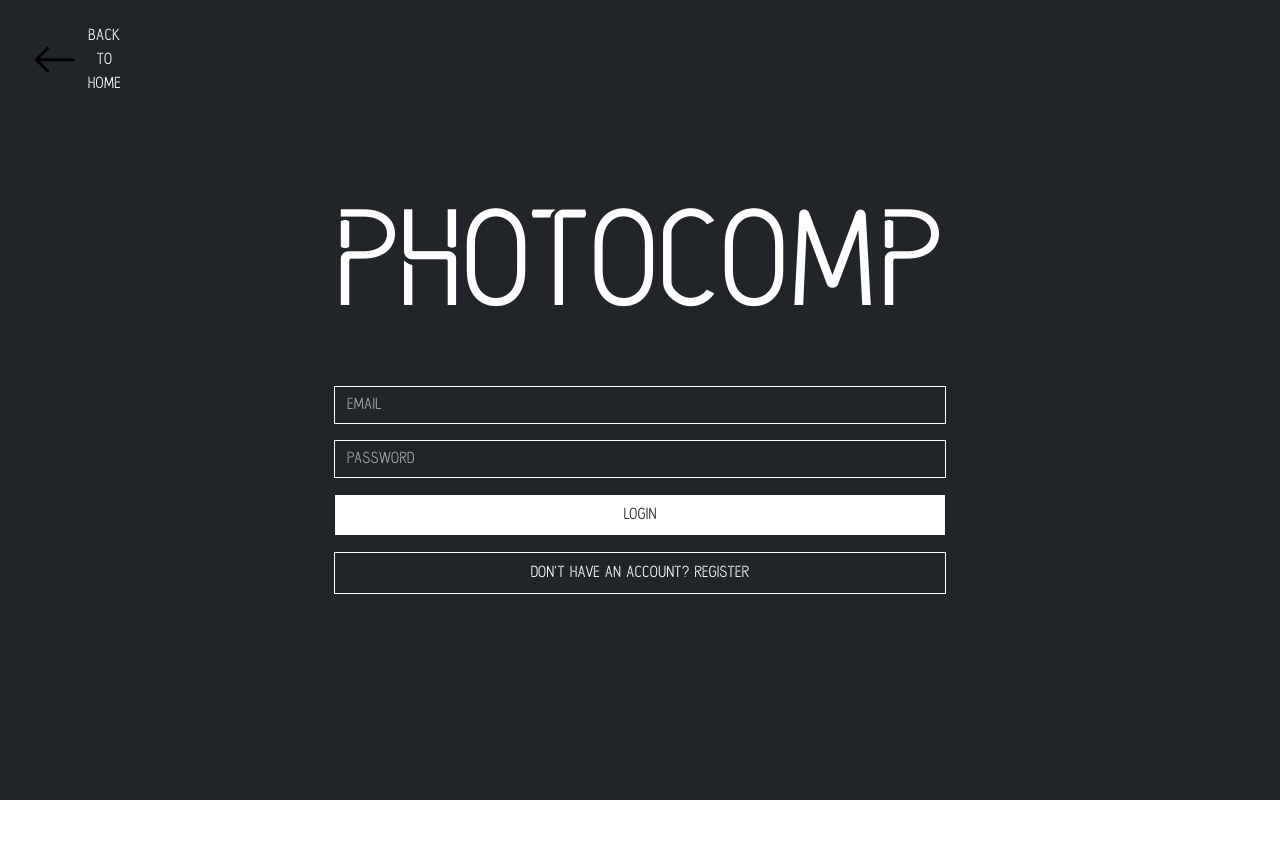
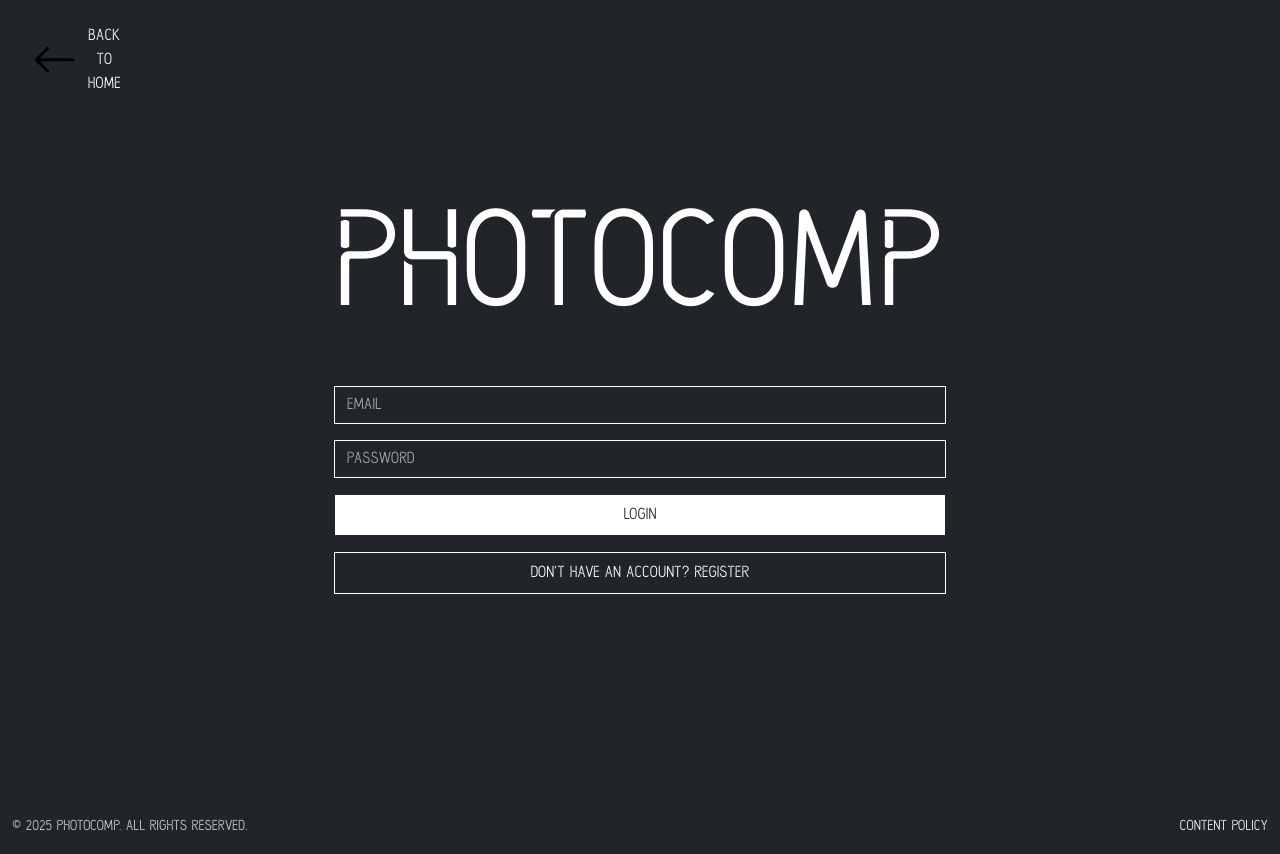
Before and after one commit to chastlyregino/PhotoComp--React-Cypress, a React (Vite) app: page /login in a window 1280 px wide. Before the commit the page ends 800 px from the top, so only its background shows below. Built offline with nearby package versions, Linux system fonts and the light colour scheme.

Commit message:
Add the footer

```diff
--- a/src/App.tsx
+++ b/src/App.tsx
@@ -4,6 +4,7 @@ import Home from './pages/Home';
 import Register from './pages/Register/Register';
 import Login from './pages/Login/Login';
 import ProtectedRoute from './components/routes/ProtectedRoute/ProtectedRoute';
+import Footer from './components/bars/Footer/Footer'
 
 function App() {
     return (
@@ -20,6 +21,7 @@ function App() {
                     }
                 />
             </Routes>
+            <Footer/>
         </>
     );
 }
--- /dev/null
+++ b/src/components/bars/Footer/Footer.tsx
@@ -0,0 +1,24 @@
+import React from 'react';
+import { Container } from 'react-bootstrap';
+import { Link } from 'react-router-dom';
+
+interface FooterProps {
+  className?: string;
+}
+
+const Footer: React.FC<FooterProps> = ({ className = '' }) => {
+  return (
+    <footer className={`footer bg-dark text-light py-3 ${className}`}>
+      <Container fluid className="d-flex justify-content-between align-items-center">
+        <div className="footer-copyright">
+          © {new Date().getFullYear()} PHOTOCOMP. All rights reserved.
+        </div>
+        <div className="footer-links">
+          <Link to="/content-policy" className="text-light">Content Policy</Link>
+        </div>
+      </Container>
+    </footer>
+  );
+};
+
+export default Footer;
--- a/src/main.tsx
+++ b/src/main.tsx
@@ -1,6 +1,7 @@
 import 'bootstrap/dist/css/bootstrap.css';
 import 'bootstrap-icons/font/bootstrap-icons.css';
 import './styles/global.css';
+import './styles/footer.css';
 import './styles/auth.css';
 
 import { StrictMode } from 'react';
--- /dev/null
+++ b/src/styles/footer.css
@@ -0,0 +1,19 @@
+.footer {
+  margin-top: auto;
+  width: 100%;
+  font-size: 0.9rem;
+}
+
+.footer-copyright {
+  opacity: 0.8;
+}
+
+.footer-links a {
+  text-decoration: none;
+  transition: opacity 0.2s ease;
+}
+
+.footer-links a:hover {
+  opacity: 0.8;
+  text-decoration: underline;
+}
```
Also changed, not shown: 1 other file (tests, documents, lock files or other folders).
